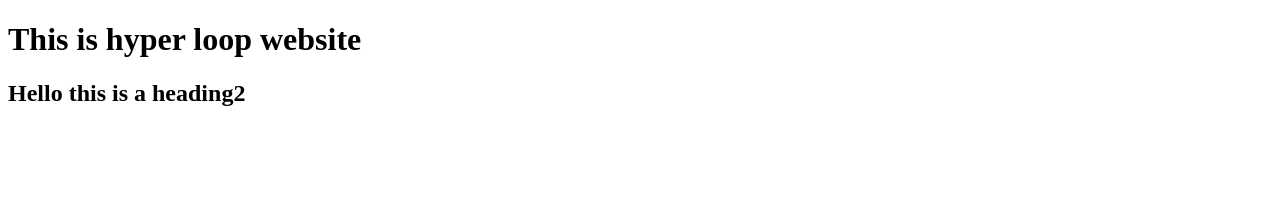
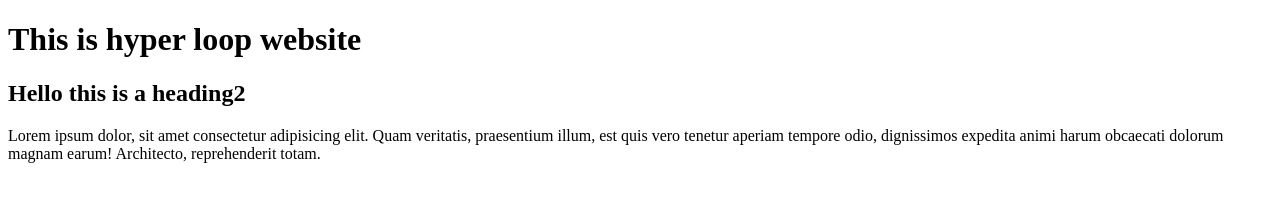
Before and after one commit to iam-orsu/hyperloop, a plain HTML site: page index.html in a window 1280 px wide. Drawn offline with Linux system fonts and the light colour scheme.

Commit message:
added a paragrapgh

```diff
--- a/index.html
+++ b/index.html
@@ -9,5 +9,10 @@
     <h1>This is hyper loop website</h1>
 
 <h2>Hello this is a heading2</h2>
+
+<p>Lorem ipsum dolor, sit amet consectetur adipisicing elit. Quam veritatis,
+    praesentium illum, est quis vero tenetur aperiam tempore odio,
+    dignissimos expedita animi harum obcaecati dolorum magnam earum!
+    Architecto, reprehenderit totam.</p>
 </body>
 </html>
```
